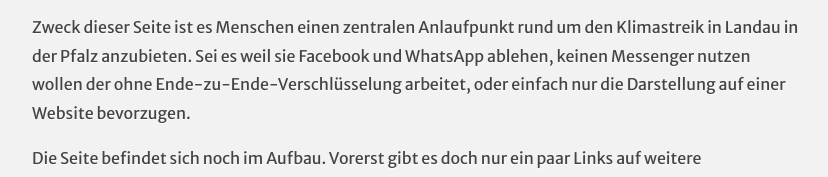
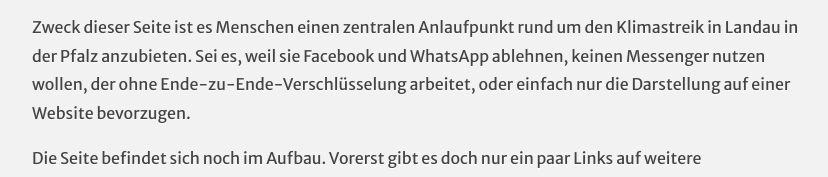
Before and after one commit to Johe1999/fridaysforfuture-landau-pfalz.github.io, a plain HTML site: page index.html in a window 1280 px wide. Shown: the part 373-550 px from the top of the page, without its empty margins (224-1052 px from the left). Drawn offline with Linux system fonts and the light colour scheme; no server answers.

Commit message:
fix typos

```diff
--- a/index.html
+++ b/index.html
@@ -52,7 +52,7 @@
 
           <h1 class="title">Fridays for Future  <small>Landau in der Pfalz</small></h1>
 
-          <p>Zweck dieser Seite ist es Menschen einen zentralen Anlaufpunkt rund um den Klimastreik in Landau in der Pfalz anzubieten. Sei es weil sie Facebook und WhatsApp ablehen, keinen Messenger nutzen wollen der ohne Ende-zu-Ende-Verschlüsselung arbeitet, oder einfach nur die Darstellung auf einer Website bevorzugen.</p>
+          <p>Zweck dieser Seite ist es Menschen einen zentralen Anlaufpunkt rund um den Klimastreik in Landau in der Pfalz anzubieten. Sei es, weil sie Facebook und WhatsApp ablehnen, keinen Messenger nutzen wollen, der ohne Ende-zu-Ende-Verschlüsselung arbeitet, oder einfach nur die Darstellung auf einer Website bevorzugen.</p>
 
           <p>Die Seite befindet sich noch im Aufbau. Vorerst gibt es doch nur ein paar Links auf weitere Informationen:</p>
 
```
